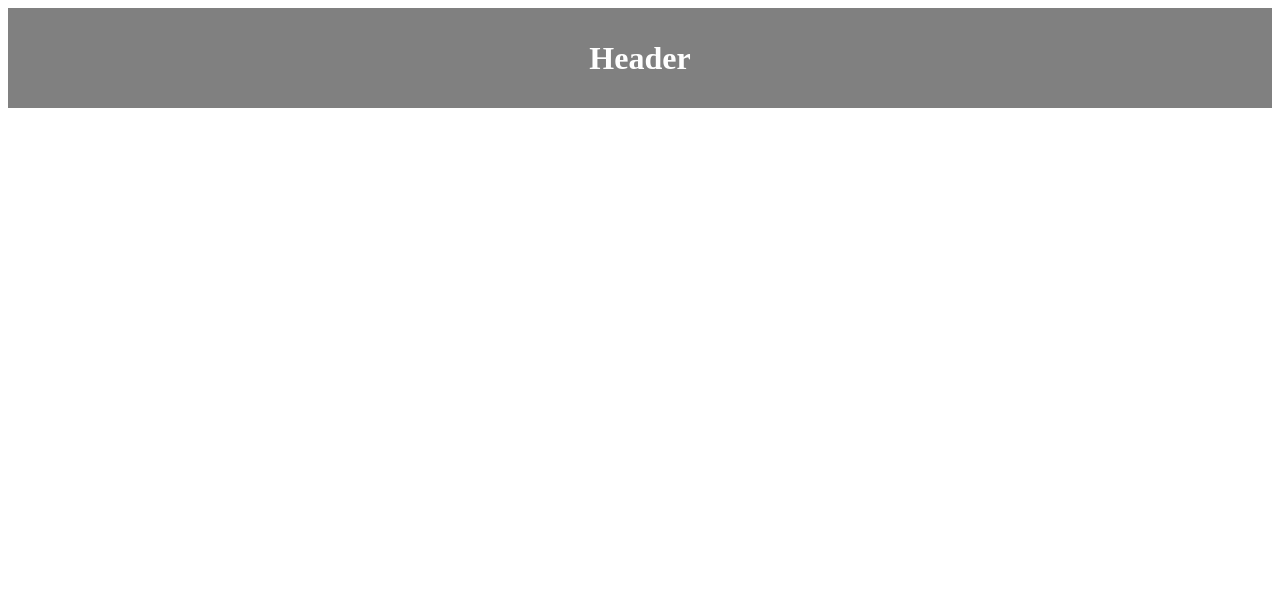
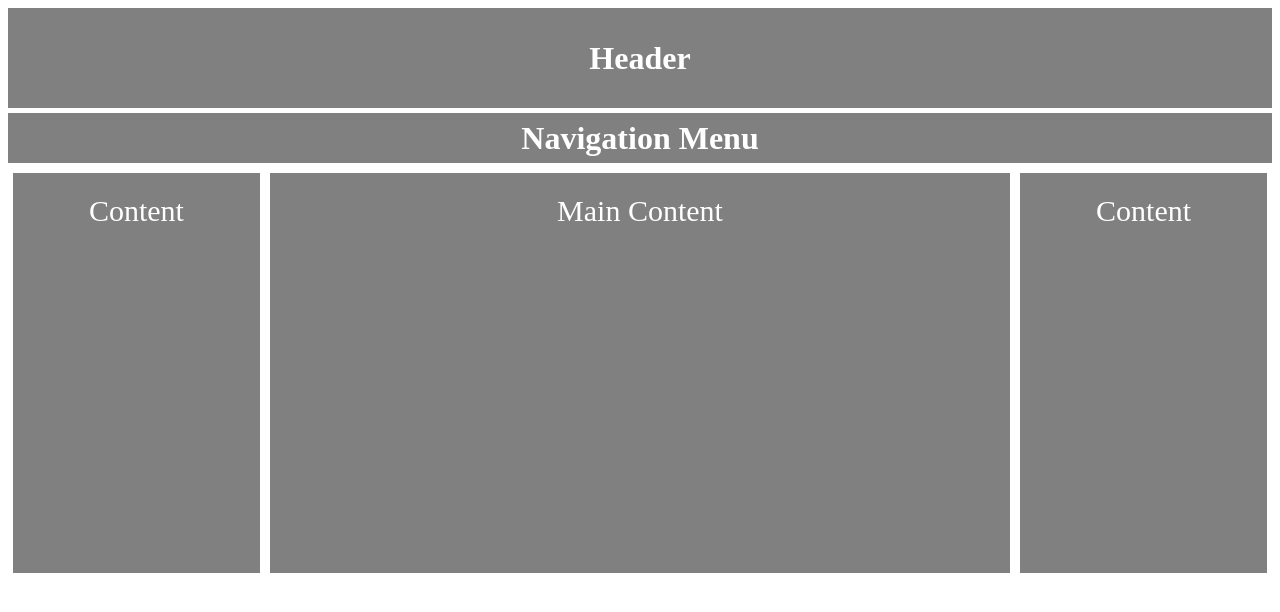
Before and after one commit to waqasmuhammad/Flexbox, a plain HTML site: page index.html in a window 1280 px wide. Drawn offline with Linux system fonts and the light colour scheme.

Commit message:
main content

```diff
--- a/index.html
+++ b/index.html
@@ -13,5 +13,21 @@
         <h1 class="textcontent"> Header </h1>
     </div>
 
+    <div id="Menu" class="navigation">
+        <h1 class="navigation">Navigation Menu</h1>
+    </div>
+   <!--<div id="nav" class="navbar">
+        <h1 class="navbar">Content</h1>
+    </div>
+    <div id="main" class="maincontent">
+        <h1 class="maincontent">Content</h1>
+    </div>
+-->
+<div class="flex-container">
+    <div id="ctt"> Content</div>
+    <div id="cmm">Main Content</div>
+    <div id="ctt"> Content</div>
+
+</div>
 </body>
 </html>
--- a/style.css
+++ b/style.css
@@ -5,4 +5,68 @@
     height:100px;
     align-items: center;
     justify-content: center;
+
 }
+#header{
+    margin-bottom: 5px;
+}
+.navigation{
+
+    background-color: gray;
+    color: white;
+    display: flex;
+    width: 100%;
+    height:50px;
+    align-items: center;
+    justify-content: center;
+
+}
+#Menu{
+    margin-bottom: 5px;
+}
+.flex-container{
+    display: flex;
+    align-items: center;
+}
+
+.flex-container > div {
+    background-color: gray;
+    color: white;
+    width: 100px;
+    margin: 5px;
+    text-align: center;
+    line-height: 75px;
+    font-size: 30px;
+  }
+  #ctt{
+      width: 20%;
+      height: 400px;
+  }
+  #cmm{
+    width: 60%;
+    height: 400px;
+}
+/*
+.navbar{
+    text-align: center;
+    justify-content: center;
+    color: white;
+    display: flex;
+    flex-direction: column;
+    height: 450px;
+    background-color: lightblue;
+    width: 20%;
+}
+
+.maincontent{
+        text-align: center;
+        justify-content: center;
+        color: white;
+        display: flex;
+        flex-direction: column;
+        float: left;
+        height: 450px;
+        background-color: gray;
+        width: 40%;
+
+}*/
```
